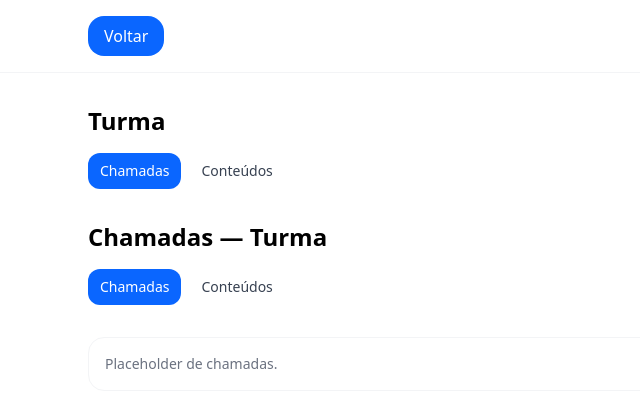
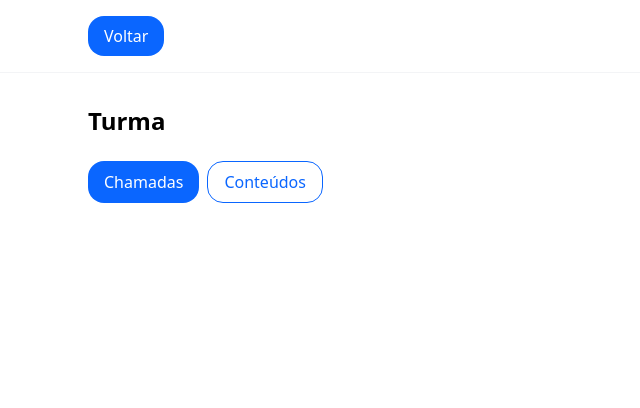
Before and after one commit to guilhermecardosocruz/guieduc, a Next.js app: page /turmas/1/chamadas in a window 1280 px wide. Shown: the top 408 px of the page, without its empty margins (0-640 px from the left). Built offline with nearby package versions, Linux system fonts and the light colour scheme.

Commit message:
ux(turmas): remover abas do layout; botões azuis e maiores nas páginas; remover título/placeholder de Chamadas

```diff
--- a/app/(app)/turmas/[id]/chamadas/page.tsx
+++ b/app/(app)/turmas/[id]/chamadas/page.tsx
@@ -1,40 +1,21 @@
 "use client";
-import Link from "next/link";
 import { useParams } from "next/navigation";
-import { getTurma } from "@/lib/storage";
-
-function TabBtn({ href, active, children }: { href: string; active: boolean; children: React.ReactNode }) {
-  return (
-    <Link
-      href={href}
-      className={
-        "px-3 py-2 rounded-xl text-sm " +
-        (active ? "bg-[color:var(--color-secondary)] text-white" : "text-gray-700 hover:bg-gray-100")
-      }
-    >
-      {children}
-    </Link>
-  );
-}
+import TabBtn from "@/components/TabBtn";
 
 export default function ChamadasPage() {
   const { id } = useParams<{ id: string }>();
-  const turma = typeof window !== "undefined" ? getTurma(id) : null;
   const base = `/turmas/${id}`;
 
   return (
     <div>
-      <h1 className="text-2xl font-bold">Chamadas — {turma?.nome ?? "Turma"}</h1>
-
-      {/* Botões no lugar do "Em breve..." */}
-      <div className="mt-4 flex gap-2">
+      {/* Botões azuis maiores */}
+      <div className="flex gap-2">
         <TabBtn href={`${base}/chamadas`} active>Chamadas</TabBtn>
         <TabBtn href={`${base}/conteudos`} active={false}>Conteúdos</TabBtn>
       </div>
 
-      <div className="mt-8 rounded-2xl border border-gray-100 bg-white p-4 text-sm text-gray-500">
-        Placeholder de chamadas.
-      </div>
+      {/* Área da funcionalidade (vazia por enquanto) */}
+      <div className="mt-8"></div>
     </div>
   );
 }
--- a/app/(app)/turmas/[id]/conteudos/page.tsx
+++ b/app/(app)/turmas/[id]/conteudos/page.tsx
@@ -1,33 +1,15 @@
 "use client";
-import Link from "next/link";
 import { useParams } from "next/navigation";
-import { getTurma } from "@/lib/storage";
-
-function TabBtn({ href, active, children }: { href: string; active: boolean; children: React.ReactNode }) {
-  return (
-    <Link
-      href={href}
-      className={
-        "px-3 py-2 rounded-xl text-sm " +
-        (active ? "bg-[color:var(--color-secondary)] text-white" : "text-gray-700 hover:bg-gray-100")
-      }
-    >
-      {children}
-    </Link>
-  );
-}
+import TabBtn from "@/components/TabBtn";
 
 export default function ConteudosPage() {
   const { id } = useParams<{ id: string }>();
-  const turma = typeof window !== "undefined" ? getTurma(id) : null;
   const base = `/turmas/${id}`;
 
   return (
     <div>
-      <h1 className="text-2xl font-bold">Conteúdos — {turma?.nome ?? "Turma"}</h1>
-
-      {/* Botões no lugar do "Em breve..." */}
-      <div className="mt-4 flex gap-2">
+      {/* Botões azuis maiores */}
+      <div className="flex gap-2">
         <TabBtn href={`${base}/chamadas`} active={false}>Chamadas</TabBtn>
         <TabBtn href={`${base}/conteudos`} active>Conteúdos</TabBtn>
       </div>
--- a/app/(app)/turmas/[id]/layout.tsx
+++ b/app/(app)/turmas/[id]/layout.tsx
@@ -1,44 +1,14 @@
 "use client";
 import Link from "next/link";
-import { useParams, usePathname } from "next/navigation";
+import { useParams } from "next/navigation";
 import { getTurma } from "@/lib/storage";
-
-function Tab({
-  href,
-  active,
-  children,
-}: {
-  href: string;
-  active: boolean;
-  children: React.ReactNode;
-}) {
-  return (
-    <Link
-      href={href}
-      className={
-        "px-3 py-2 rounded-xl text-sm " +
-        (active
-          ? "bg-[color:var(--color-secondary)] text-white"
-          : "text-gray-700 hover:bg-gray-100")
-      }
-    >
-      {children}
-    </Link>
-  );
-}
 
 export default function TurmaLayout({ children }: { children: React.ReactNode }) {
   const { id } = useParams<{ id: string }>();
-  const pathname = usePathname();
   const turma = typeof window !== "undefined" ? getTurma(id) : null;
-
-  const base = `/turmas/${id}`;
-  const isChamadas = pathname?.startsWith(`${base}/chamadas`) || pathname === base;
-  const isConteudos = pathname?.startsWith(`${base}/conteudos`);
 
   return (
     <div className="min-h-dvh flex flex-col">
-      {/* Header fica minimalista com Voltar */}
       <header className="w-full border-b border-gray-100 bg-white">
         <div className="mx-auto max-w-6xl px-6 py-4">
           <Link href="/dashboard" className="btn-primary">Voltar</Link>
@@ -48,18 +18,10 @@ export default function TurmaLayout({ children }: { children: React.ReactNode })
       <main className="flex-1">
         <div className="mx-auto max-w-6xl px-6 py-8">
           {/* Nome da turma */}
-          <h1 className="text-2xl font-bold truncate">
-            {turma?.nome ?? "Turma"}
-          </h1>
+          <h1 className="text-2xl font-bold truncate">{turma?.nome ?? "Turma"}</h1>
 
-          {/* Abas logo abaixo do nome */}
-          <div className="mt-4 flex gap-2">
-            <Tab href={`${base}/chamadas`} active={!!isChamadas}>Chamadas</Tab>
-            <Tab href={`${base}/conteudos`} active={!!isConteudos}>Conteúdos</Tab>
-          </div>
-
-          {/* Conteúdo da aba */}
-          <div className="mt-8">
+          {/* Conteúdo da página */}
+          <div className="mt-6">
             {children}
           </div>
         </div>
--- /dev/null
+++ b/components/TabBtn.tsx
@@ -0,0 +1,23 @@
+"use client";
+import Link from "next/link";
+
+export default function TabBtn({
+  href,
+  active,
+  children,
+}: {
+  href: string;
+  active: boolean;
+  children: React.ReactNode;
+}) {
+  // maior e azul: ativo = preenchido; inativo = contorno azul
+  const base = "inline-flex items-center justify-center rounded-2xl px-4 py-2 text-base font-medium transition";
+  const style = active
+    ? "bg-[color:var(--color-secondary)] text-white hover:opacity-90"
+    : "border border-[color:var(--color-secondary)] text-[color:var(--color-secondary)] hover:bg-blue-50";
+  return (
+    <Link href={href} className={`${base} ${style}`}>
+      {children}
+    </Link>
+  );
+}
```
Also changed, not shown: 1 other file (tests, documents, lock files or other folders).
